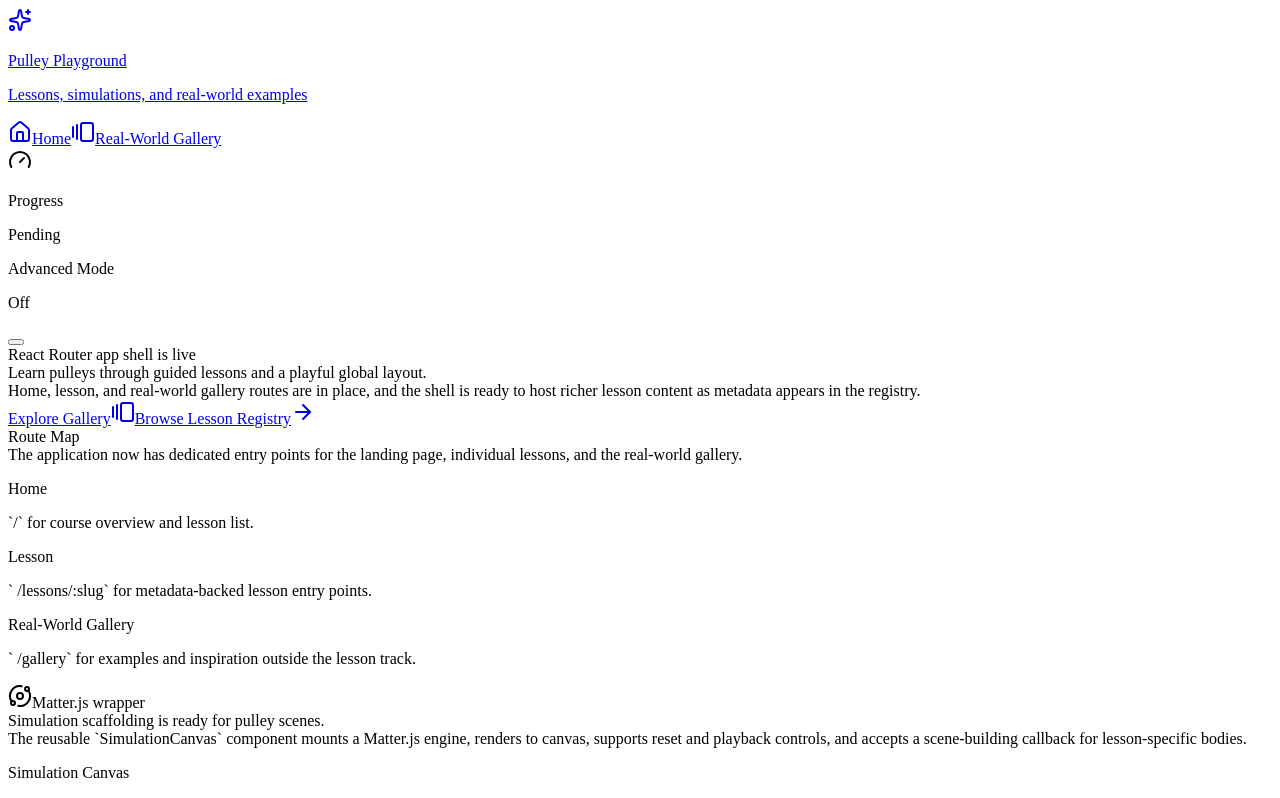
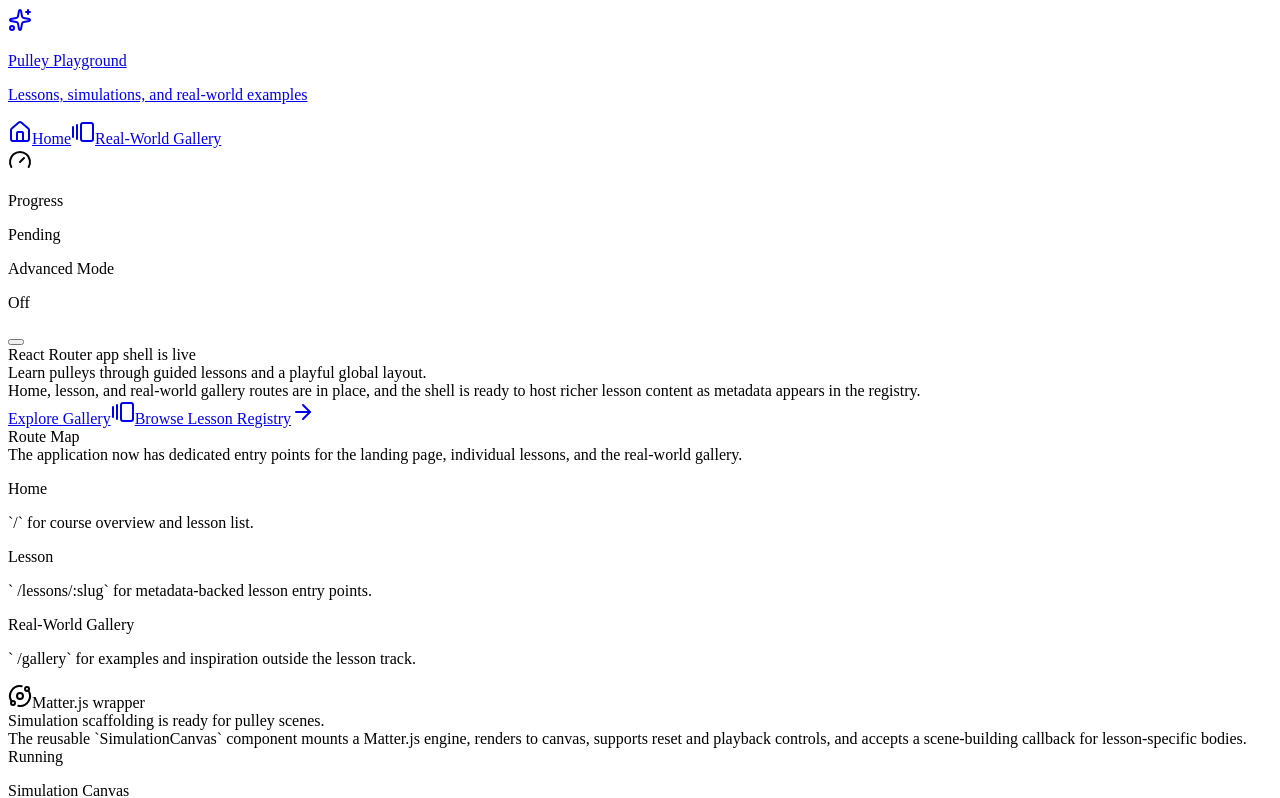
Before and after one commit to mtplayground/Alex-Hou-2024-test-24, a React (Vite) app: page / in a window 1280 px wide. Shown: the top 798 px of the page. Built offline with nearby package versions, Linux system fonts and the light colour scheme.

Commit message:
fix: refine simulation canvas controls

```diff
--- a/src/components/simulation/simulation-canvas.tsx
+++ b/src/components/simulation/simulation-canvas.tsx
@@ -155,8 +155,9 @@ function SimulationCanvas({
 
   function handleReset() {
     const engine = engineRef.current;
+    const render = renderRef.current;
 
-    if (engine === null) {
+    if (engine === null || render === null) {
       return;
     }
 
@@ -164,6 +165,7 @@ function SimulationCanvas({
     scene.clearScene();
     engine.timing.timestamp = 0;
     renderSceneRef.current(scene);
+    Render.world(render);
   }
 
   return (
@@ -174,11 +176,22 @@ function SimulationCanvas({
       )}
     >
       <div className="flex flex-wrap items-center justify-between gap-3 border-b border-slate-200 px-4 py-3">
-        <div>
+        <div className="flex items-center gap-3">
+          <span
+            className={cn(
+              "rounded-full px-3 py-1 text-xs font-semibold uppercase tracking-[0.2em]",
+              isRunning
+                ? "bg-kid-mint/20 text-slate-900"
+                : "bg-slate-200 text-slate-700",
+            )}
+          >
+            {isRunning ? "Running" : "Paused"}
+          </span>
+
           <p className="text-xs font-semibold uppercase tracking-[0.22em] text-slate-500">
             Simulation Canvas
           </p>
-          <p className="mt-1 text-sm font-medium text-slate-700">{label}</p>
+          <p className="text-sm font-medium text-slate-700">{label}</p>
         </div>
 
         <div className="flex flex-wrap gap-2">
```
